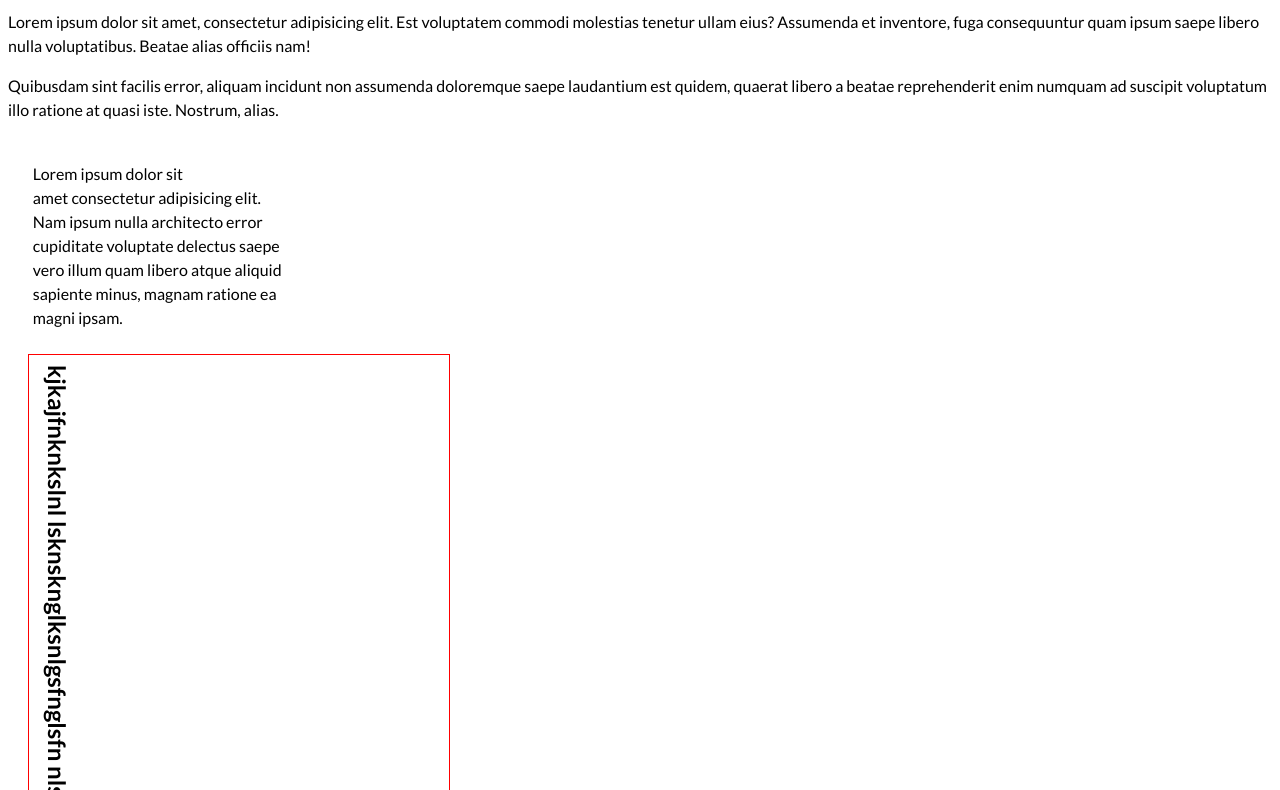
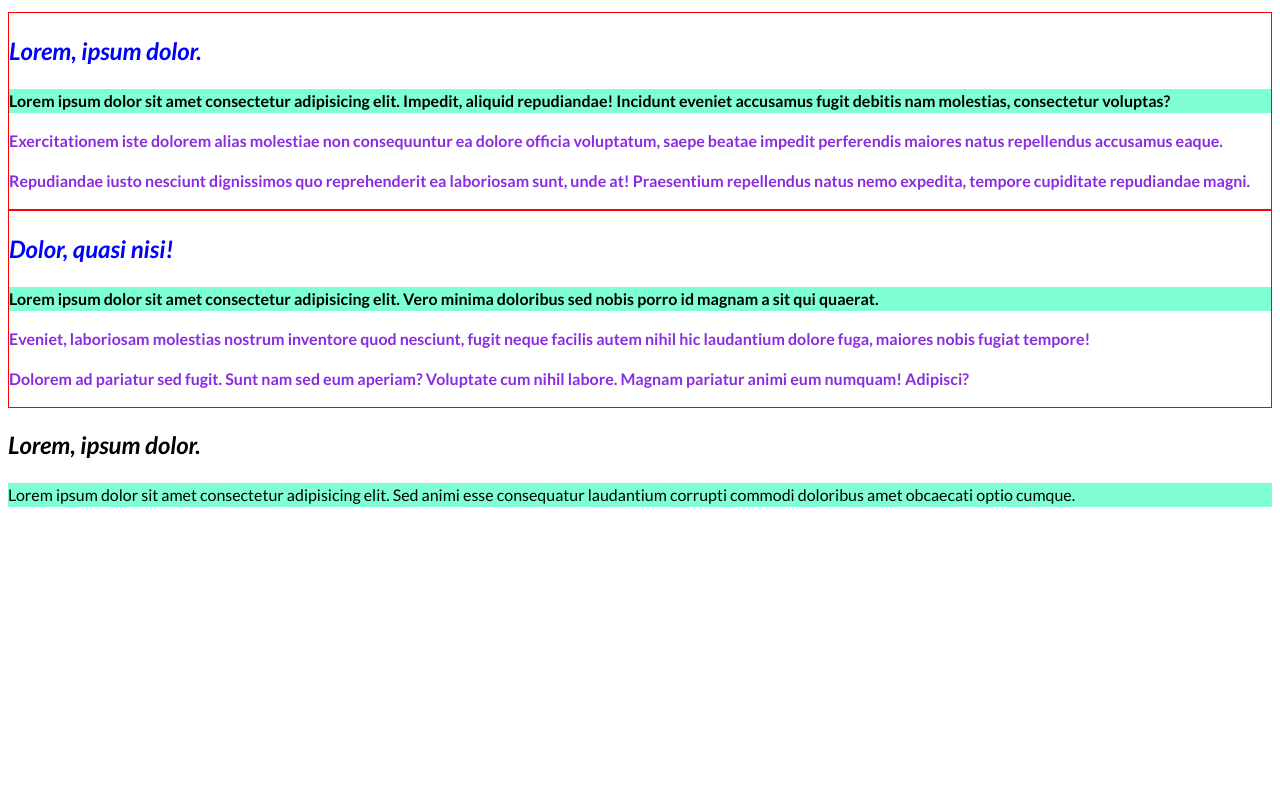
Before and after one commit to Anrietta/CSS-combinators, a plain HTML site: page index.html in a window 1280 px wide. Shown: the part 81-871 px from the top of the page. After the commit the page ends 800 px from the top, so only its background shows below. Drawn offline with Linux system fonts and the light colour scheme.

Commit message:
Add conspect combinators

```diff
--- a/assets/styles/styles.css
+++ b/assets/styles/styles.css
@@ -13,6 +13,8 @@ body {
     line-height: 1.5;
 }
 
+
+/*
 h1 {
     font-size: 2em;
 }
@@ -31,13 +33,10 @@ h2 {
     padding: 10px;
 
     white-space: nowrap; /* для того щоб прибрати зайвий текст при перепвненні елементу необхідні всі три параметра white-space + overflow + text-overflow, інакше воно не буде працювати */
-    overflow: hidden;
+    /* overflow: hidden;
     text-overflow: ellipsis;
     writing-mode: vertical-lr;
-
-}
-
-
+} */
 
 
 
@@ -61,8 +60,6 @@ h2 {
     /* direction: ; - можна змінювати порядок букв з права на ліво. з ліва на право */
     /* writing-mode: ; - дозволяє розвернути текст горизонтально чи вертикально */
     /* text-orientation: ; - дозволяє розвертати самі літери в тексі горизонтально, вертикальнро ... Діє лише тоді коли writing-mode у вертикальному положеніі, на горизонтальне не діє */
-
-
 
 
 /* абсолютні величини - px */
@@ -94,3 +91,49 @@ vh - view high - 100vh = 100% видимої частини висоти вік
     monospace - будь яке сімейство шрифтів в якому всі літери мають однакову ширину (напр. М вузька а І широка щоб вони займали однакову ширину)
     Cursive - шрифти, що імітують почерк,похилений італік
     Fantasy - специфічні декоративні,красиві закручені літери */
+
+
+    /* Комбінатори */
+    /* Дозволяють враховувати структуру html */
+    /* дочірні елементи - це прямі потомки (діти) */
+    /* потомки - це всі вкладені елеенти (внуки, правнуки...) */
+    /* сусідні елементи - це елементи які знаходяться на одному рівні вкладеності (брати,сестри) */
+    /* при робот з сусідніми елементами пам'ятаємо, що обирати можемо лише наступні елементи, ті що йдуть після нашого  (попередні неможемо) */
+
+
+    /* 1. , - div, span - вибере всі елементи div i span в html */
+
+    h1, h2 {
+        font-style: italic;
+    }
+
+    /* 2. > - body > * - вибере всіх прямих потомків (дочірніх елементів) тегу body */
+
+        /* взяти в рамку всі дочірні елементи body */
+    body > h1, section {
+        border: 1px solid red;
+    }
+        /* зробити жирним всі абзаци в секціях */
+    section > p {
+        font-weight: bold;
+    }
+
+    /* 3. пробіл - section h2 - вибере всі елементи h2 які є потомками section (незалежно від рівня вкладенгості, всі внуки, правнуки і т.д.) */
+
+    section h2 {
+        color: blue;
+    }
+
+
+    /* 4. + - h2 + p - вибере перший сусідній елемент на одному рівні вкладеності (наступний) з h2 */
+
+    h2 + p {
+        background-color: aquamarine;
+    }
+
+
+    /* 5. ~ - p ~ p - вибере всі абзаци які знаходяться на одному рівні з абзацом перед яким на одному рівні знаходиьтся h2 */
+
+    h2 + p ~ p {
+        color: blueviolet;
+    }
--- a/index.html
+++ b/index.html
@@ -12,7 +12,22 @@
   </head>
   <body>
     <h1>Lorem, ipsum.</h1>
-    <p>
+    <section>
+        <h2>Lorem, ipsum dolor.</h2>
+        <p>Lorem ipsum dolor sit amet consectetur adipisicing elit. Impedit, aliquid repudiandae! Incidunt eveniet accusamus fugit debitis nam molestias, consectetur voluptas?</p>
+        <p>Exercitationem iste dolorem alias molestiae non consequuntur ea dolore officia voluptatum, saepe beatae impedit perferendis maiores natus repellendus accusamus eaque.</p>
+        <p>Repudiandae iusto nesciunt dignissimos quo reprehenderit ea laboriosam sunt, unde at! Praesentium repellendus natus nemo expedita, tempore cupiditate repudiandae magni.</p>
+    </section>
+    <section>
+        <h2>Dolor, quasi nisi!</h2>
+        <p>Lorem ipsum dolor sit amet consectetur adipisicing elit. Vero minima doloribus sed nobis porro id magnam a sit qui quaerat.</p>
+        <p>Eveniet, laboriosam molestias nostrum inventore quod nesciunt, fugit neque facilis autem nihil hic laudantium dolore fuga, maiores nobis fugiat tempore!</p>
+        <p>Dolorem ad pariatur sed fugit. Sunt nam sed eum aperiam? Voluptate cum nihil labore. Magnam pariatur animi eum numquam! Adipisci?</p>
+    </section>
+    <h2>Lorem, ipsum dolor.</h2>
+    <p>Lorem ipsum dolor sit amet consectetur adipisicing elit. Sed animi esse consequatur laudantium corrupti commodi doloribus amet obcaecati optio cumque.</p>
+
+    <!-- <p>
       Lorem ipsum dolor sit amet, consectetur adipisicing elit. Est voluptatem
       commodi molestias tenetur ullam eius? Assumenda et inventore, fuga
       consequuntur quam ipsum saepe libero nulla voluptatibus. Beatae alias
@@ -32,6 +47,6 @@
         sapiente minus, magnam ratione ea
         magni ipsam.
     </div>
-    <h2 title="kjkajfnknkslnl lsknsknglksnlgsfnglsfn nlsknlsnslfnkgdklbfn-nskvnkfdvnd">kjkajfnknkslnl lsknsknglksnlgsfnglsfn nlsknlsnslfnkgdklbfn-nskvnkfdvnd</h2>
+    <h2 title="kjkajfnknkslnl lsknsknglksnlgsfnglsfn nlsknlsnslfnkgdklbfn-nskvnkfdvnd">kjkajfnknkslnl lsknsknglksnlgsfnglsfn nlsknlsnslfnkgdklbfn-nskvnkfdvnd</h2> -->
   </body>
 </html>
```
